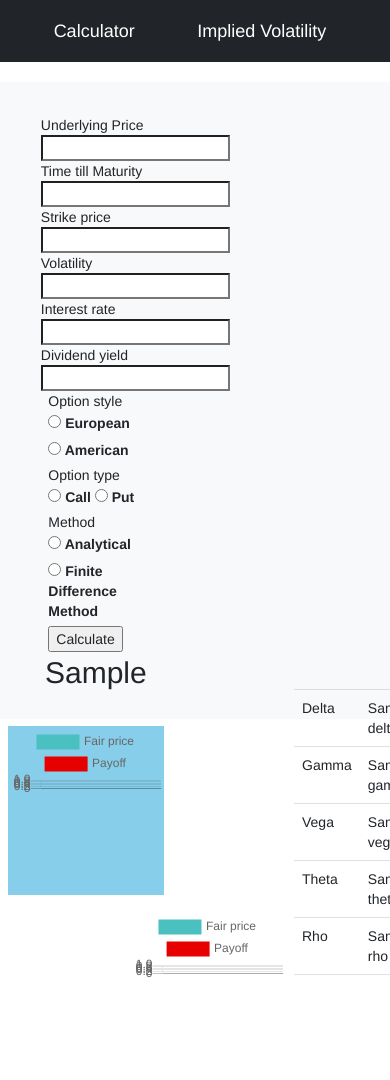
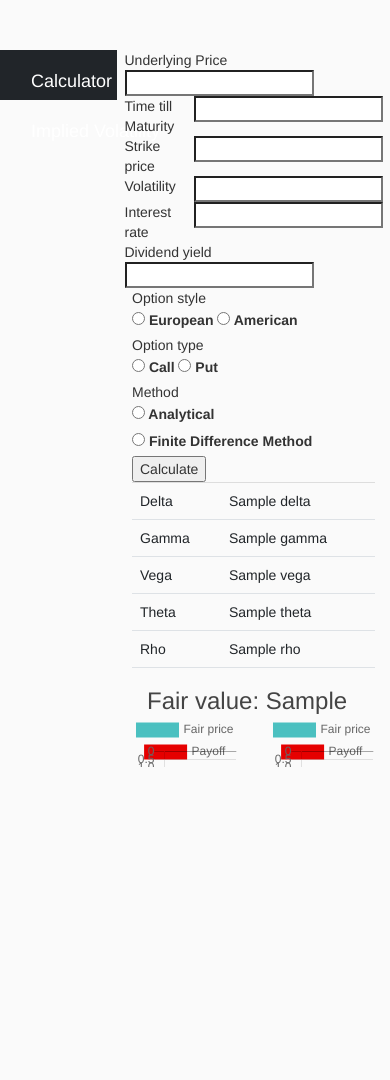
Before and after one commit to ARyakhovskiy/optioncalculator, a Django app: template calculator/templates/calculator/calculator.html in a window 390 px wide; the page is wider, and only the part inside the window is pictured. After the commit the page ends 767 px from the top of that part, so only its background shows below. Run offline with Django 3.2, Linux system fonts and the light colour scheme; the template is opened without the code that fills it: most values are stand-ins (such as "Sample title", 1, 10 or a date in 2020); parts of the project's set-up code (start-up, migrations or seed data) failed here and were passed over; some libraries are stand-ins or nearby versions.

Commit message:
Fixing templates

```diff
--- /dev/null
+++ b/calculator/static/calculator/main.css
@@ -0,0 +1,88 @@
+body {
+  background: #fafafa;
+  color: #333333;
+  margin-top: 5rem;
+  display: grid;
+  grid-template-columns: 30% auto;
+  grid-template-rows: 60px auto 60px;
+  grid-template-areas: "";
+}
+
+h1, h2, h3, h4, h5, h6 {
+  color: #444444;
+}
+
+ul {
+  margin: 0;
+}
+
+.bg-steel {
+  background-color: #5f788a;
+}
+
+.site-header .navbar-nav .nav-link {
+  color: #cbd5db;
+}
+
+.site-header .navbar-nav .nav-link:hover {
+  color: #ffffff;
+}
+
+.site-header .navbar-nav .nav-link.active {
+  font-weight: 500;
+}
+
+.content-section {
+  background: #ffffff;
+  padding: 10px 20px;
+  border: 1px solid #dddddd;
+  border-radius: 3px;
+  margin-bottom: 20px;
+}
+
+.article-title {
+  color: #444444;
+}
+
+a.article-title:hover {
+  color: #428bca;
+  text-decoration: none;
+}
+
+.article-content {
+  white-space: pre-line;
+}
+
+.article-img {
+  height: 65px;
+  width: 65px;
+  margin-right: 16px;
+}
+
+.article-metadata {
+  padding-bottom: 1px;
+  margin-bottom: 4px;
+  border-bottom: 1px solid #e3e3e3
+}
+
+.article-metadata a:hover {
+  color: #333;
+  text-decoration: none;
+}
+
+.article-svg {
+  width: 25px;
+  height: 25px;
+  vertical-align: middle;
+}
+
+.account-img {
+  height: 125px;
+  width: 125px;
+  margin-right: 20px;
+  margin-bottom: 16px;
+}
+
+.account-heading {
+  font-size: 2.5rem;
+}
--- a/calculator/templates/calculator/base.html
+++ b/calculator/templates/calculator/base.html
@@ -1,3 +1,4 @@
+{% load static %}
 <!doctype html>
 <html lang="en">
     <head>
@@ -23,30 +24,8 @@
 
         <link rel="stylesheet" href="https://cdnjs.cloudflare.com/ajax/libs/twitter-bootstrap/3.3.7/css/bootstrap.min.css">
         <link rel="stylesheet" href="https://cdnjs.cloudflare.com/ajax/libs/bootstrap-datetimepicker/4.7.14/css/bootstrap-datetimepicker.min.css">
-
-    <style>
-        #div1 {
-            background-color: skyblue;
-            width: 20%;
-            float: left;
-            margin: 2%;
-        }
-        #div2 {
-            background-color:
-            width: 20%;
-            float: right;
-            margin: 2%;
-        }
-        #form-main {
-            margin: 1%;
-            width: 40%;
-        }
-        #greeks {
-            width: 20%;
-            float: right;
-            margin-top: 0;
-        }
-    </style>
+        <link rel="stylesheet" type="text/css" href="{% static 'blog/main.css' %}">
+        <style></style>
 
         <title> Options calculator </title>
 
@@ -68,17 +47,18 @@
                 </ul>
             </div>
         </nav>
+        <div class="container-fluid">
             {% block content %}
             {% endblock content %}
-
+        </div>
             {% block script %}
             {% endblock script %}
-
+        </div>
     <!-- Optional JavaScript; choose one of the two! -->
 
     <!-- Option 1: Bootstrap Bundle with Popper -->
     <script src="https://cdn.jsdelivr.net/npm/bootstrap@5.1.0/dist/js/bootstrap.bundle.min.js" integrity="sha384-U1DAWAznBHeqEIlVSCgzq+c9gqGAJn5c/t99JyeKa9xxaYpSvHU5awsuZVVFIhvj" crossorigin="anonymous"></script>
-
+    <script src="https://unpkg.com/@popperjs/core@2.4.0/dist/umd/popper.min.js"></script>
     <!-- Option 2: Separate Popper and Bootstrap JS -->
     <!--
     <script src="https://cdn.jsdelivr.net/npm/@popperjs/core@2.9.3/dist/umd/popper.min.js" integrity="sha384-eMNCOe7tC1doHpGoWe/6oMVemdAVTMs2xqW4mwXrXsW0L84Iytr2wi5v2QjrP/xp" crossorigin="anonymous"></script>
--- a/calculator/templates/calculator/calculator.html
+++ b/calculator/templates/calculator/calculator.html
@@ -1,11 +1,9 @@
 {% extends 'calculator/base.html' %}
 {% block content %}
-
-    <section class="bg-light text-dark p-5">
+    <div class="row">
+        <div class="col-sm-4">
             <form method="post" action="#">
-
                 {% csrf_token %}
-        <div id="form-main" class="container">
                 <div class="row">
                     <div class="col"> Underlying Price </div>
                     <div class="col"> <input type="text" name="underlying-price"> </div>
@@ -41,14 +39,10 @@
                     <label for="FDM"> <input id="FDM" type="radio" value='FDM' name="method"> Finite Difference Method </label>
                 </div>
                 <input type="submit" name="calculate" value="Calculate"> <br>
-            </div>
             </form>
-
-        <div class = "container">
-            <h2> {{fair_value}} </h2>
         </div>
 
-        <div id="greeks" class = "greeks-table">
+        <div class="col-sm-2">
             <table class="table">
                 <thead>
                 </thead>
@@ -76,14 +70,18 @@
                 </tbody>
             </table>
         </div>
-    </section>
+    </div>
 
-    <div id="div1" class="option-chart-container" style="position: relative; height:20vh; width:40vw" >
+    <div class = "container">
+        <h3> Fair value: {{fair_value}} </h3>
+    </div>
+    <div class="row">
+        <div class="col-6 col-md-4">
             <canvas id="option_price_chart" width="200" height="100"></canvas>
         </div>
-
-    <div id="div2" class="greek-chart-container" style="position: relative; height:20vh; width:40vw" >
+        <div class="col-6 col-md-4">
             <canvas id="greek_chart" width="200" height="100"></canvas>
+        </div>
    </div>
 
 {% endblock content %}
--- a/calculator/templates/calculator/implied_volatility.html
+++ b/calculator/templates/calculator/implied_volatility.html
@@ -1,7 +1,6 @@
 {% extends 'calculator/base.html' %}
 {% block content %}
 
-    <section class="bg-light text-dark p-5">
 <form method="post" action="#">
 
     {% csrf_token %}
@@ -45,7 +44,7 @@
 </form>
 
 <div class = "container">
-            <h2> {{implied_volatility}} </h2>
+    <h3> Implied volatility: {{implied_volatility}} </h3>
 </div>
 
 {% endblock content %}
--- a/calculator/urls.py
+++ b/calculator/urls.py
@@ -4,4 +4,5 @@
 urlpatterns = [
     path('', views.index, name='calculator'),
     path('iv/', views.implied_volatility, name='implied-volatility'),
+    path('result/', views.grid_test, name='grid-test')
 ]
--- a/calculator/views.py
+++ b/calculator/views.py
@@ -134,4 +134,8 @@
             else:
                 raise ValueError("Unknown method")
     return render(request, 'calculator/implied_volatility.html', context)
+
+
+def grid_test(request):
+    return render(request, 'calculator/result.html')
 # Create your views here.
```
Also changed, not shown: calculator/templates/calculator/result.html (+12 -0 lines). Lines whose indentation alone changed are shown as unchanged.
